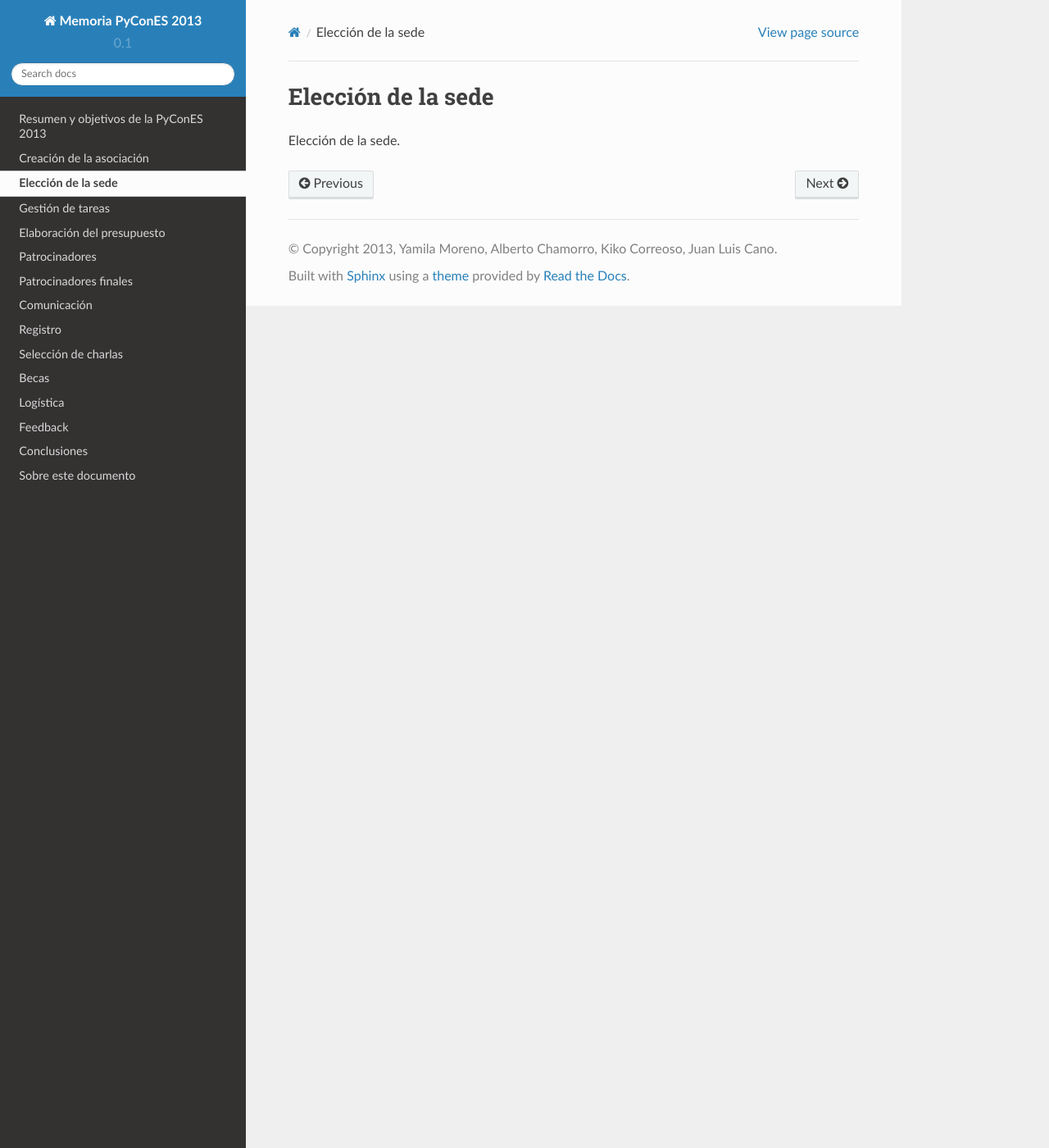
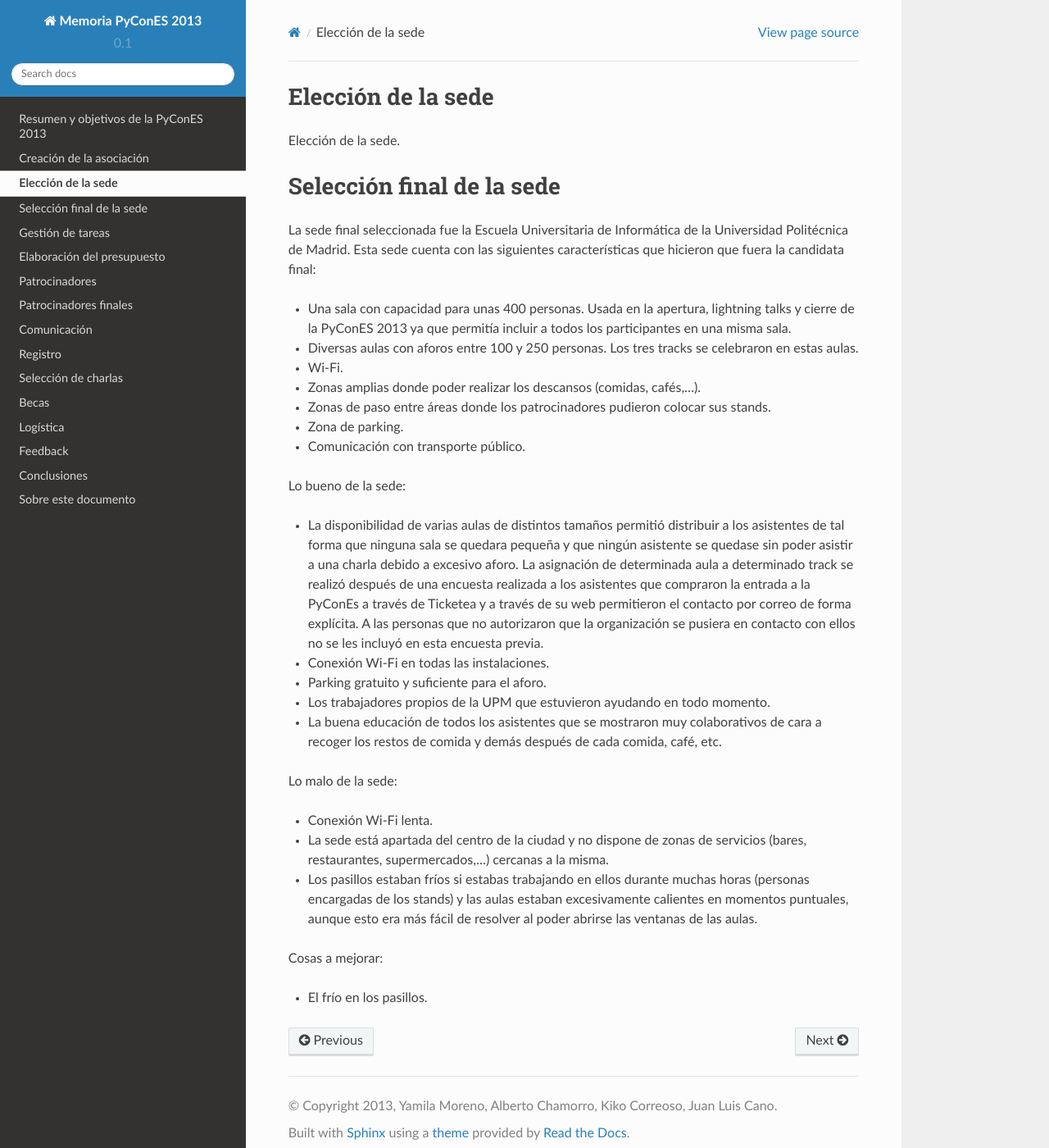
Before and after one commit to python-spain/postmortem-pycones2013, a Sphinx documentation site: the page built from source/sede.rst, in a window 1280 px wide and 1400 px high. Shown: the whole window at 82% size. Built offline with Sphinx 7.4.7 and the Read the Docs theme 2.0.0, drawn with Linux system fonts in a browser that asks for light colours.

Commit message:
Primer repaso general a lo que fue la sede

```diff
--- a/source/sede.rst
+++ b/source/sede.rst
@@ -2,3 +2,45 @@ Elección de la sede
 ===================
 
 Elección de la sede.
+
+Selección final de la sede
+==========================
+
+La sede final seleccionada fue la Escuela Universitaria de Informática de la Universidad Politécnica de Madrid.
+Esta sede cuenta con las siguientes características que hicieron que fuera la candidata final:
+
+* Una sala con capacidad para unas 400 personas. Usada en la apertura, lightning talks y cierre de la PyConES 2013 ya que
+  permitía incluir a todos los participantes en una misma sala.
+* Diversas aulas con aforos entre 100 y 250 personas. Los tres tracks se celebraron en estas aulas.
+* Wi-Fi.
+* Zonas amplias donde poder realizar los descansos (comidas, cafés,...).
+* Zonas de paso entre áreas donde los patrocinadores pudieron colocar sus stands.
+* Zona de parking.
+* Comunicación con transporte público.
+
+Lo bueno de la sede:
+
+* La disponibilidad de varias aulas de distintos tamaños permitió distribuir a los asistentes de tal forma que ninguna
+  sala se quedara pequeña y que ningún asistente se quedase sin poder asistir a una charla debido a excesivo aforo.
+  La asignación de determinada aula a determinado track se realizó después de una encuesta realizada a los asistentes
+  que compraron la entrada a la PyConEs a través de Ticketea y a través de su web permitieron el contacto por correo
+  de forma explícita. A las personas que no autorizaron que la organización se pusiera en contacto con ellos no se les
+  incluyó en esta encuesta previa.
+* Conexión Wi-Fi en todas las instalaciones.
+* Parking gratuito y suficiente para el aforo.
+* Los trabajadores propios de la UPM que estuvieron ayudando en todo momento.
+* La buena educación de todos los asistentes que se mostraron muy colaborativos de cara a recoger los restos de comida
+  y demás después de cada comida, café, etc.
+
+Lo malo de la sede:
+
+* Conexión Wi-Fi lenta.
+* La sede está apartada del centro de la ciudad y no dispone de zonas de servicios (bares, restaurantes, supermercados,...)
+  cercanas a la misma.
+* Los pasillos estaban fríos si estabas trabajando en ellos durante muchas horas (personas encargadas de los stands)
+  y las aulas estaban excesivamente calientes en momentos puntuales, aunque esto era más fácil de resolver al poder
+  abrirse las ventanas de las aulas.
+
+Cosas a mejorar:
+
+* El frío en los pasillos.
```
